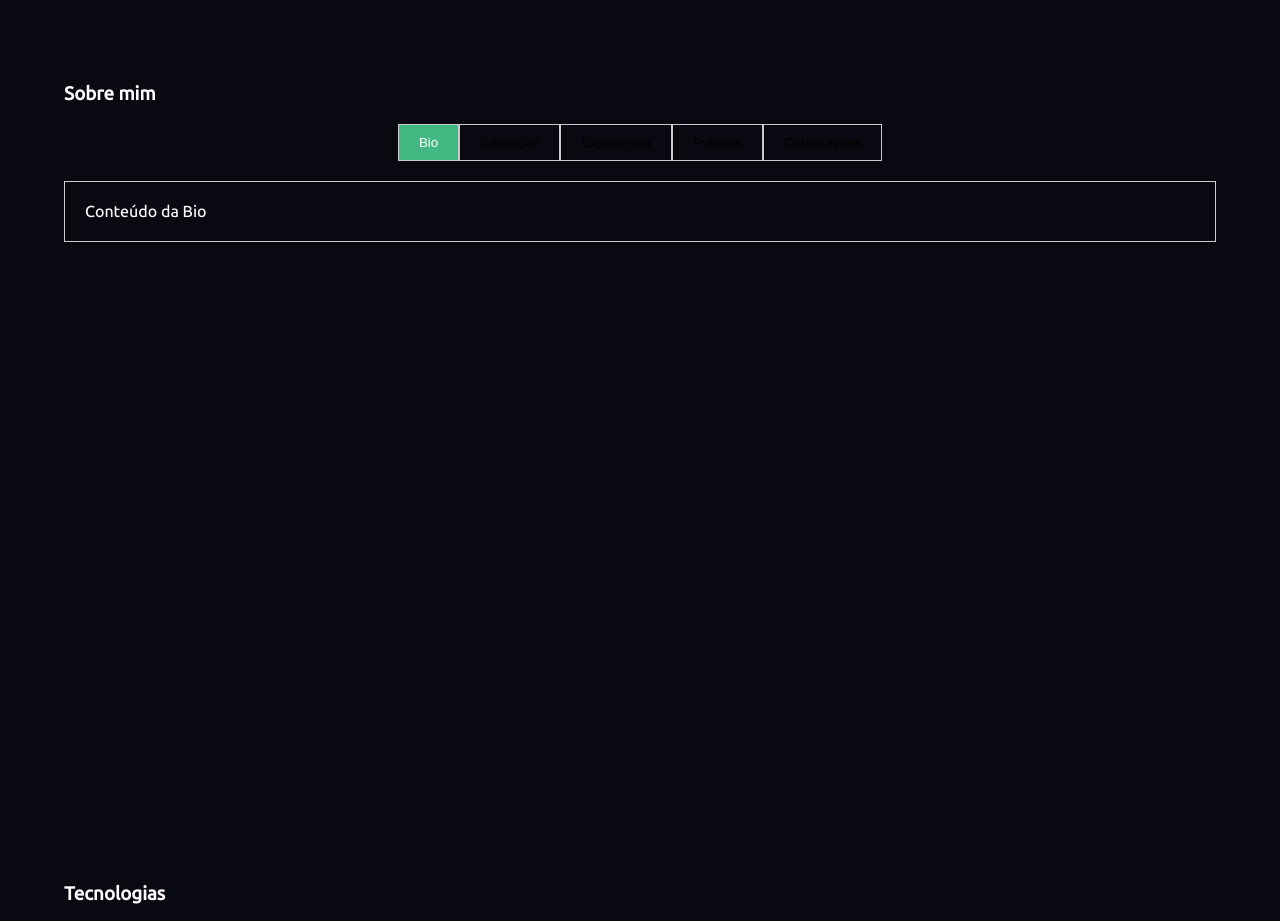
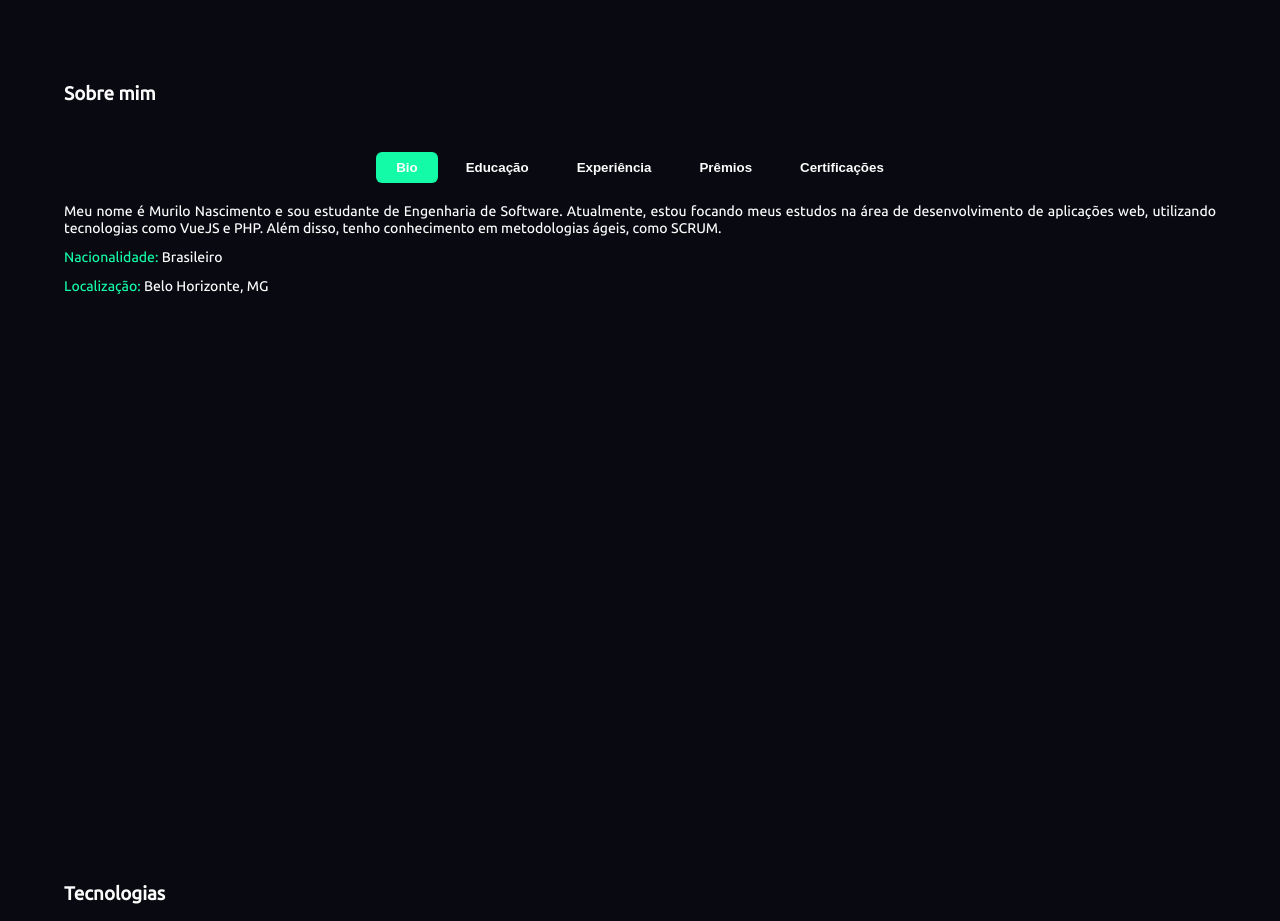
Before and after one commit to murilonicemento/my-portfolio, a Vue app: page / in a window 1280 px wide. Shown: the part 820-1741 px from the top of the page. Built offline with nearby package versions, Linux system fonts and the light colour scheme.

Commit message:
style: stylization content of tabs

```diff
--- a/src/components/TabComponent.vue
+++ b/src/components/TabComponent.vue
@@ -11,8 +11,8 @@ const selectTab = (index: number) => {
 </script>
 
 <template>
-  <div>
-    <div role="group" class="tab-buttons">
+  <div id="tab">
+    <div class="tab-buttons">
       <button
         v-for="(tab, index) in tabs"
         :key="index"
@@ -23,33 +23,175 @@ const selectTab = (index: number) => {
       </button>
     </div>
     <div class="tab-content">
-      <div v-if="selectedTab === 0">Conteúdo da Bio</div>
-      <div v-else-if="selectedTab === 1">Conteúdo da Educação</div>
-      <div v-else-if="selectedTab === 2">Conteúdo da Experiência</div>
-      <div v-else-if="selectedTab === 3">Conteúdo dos Prêmios</div>
-      <div v-else-if="selectedTab === 4">Conteúdo das Certificações</div>
+      <div v-if="selectedTab === 0">
+        <p>
+          Meu nome é Murilo Nascimento e sou estudante de Engenharia de Software. Atualmente, estou
+          focando meus estudos na área de desenvolvimento de aplicações web, utilizando tecnologias
+          como VueJS e PHP. Além disso, tenho conhecimento em metodologias ágeis, como SCRUM.
+        </p>
+        <div id="bio-information">
+          <p><span>Nacionalidade: </span> Brasileiro</p>
+          <p><span>Localização: </span> Belo Horizonte, MG</p>
+        </div>
+      </div>
+      <div v-else-if="selectedTab === 1">
+        <h3>Engenharia de Software</h3>
+        <h4>Estácio de Sá</h4>
+        <p class="education-date">2021 - 2026</p>
+        <p>
+          No curso de Engenharia de Software, adquiri habilidades em Lógica da Programação,
+          Algoritmos, Estruturas de Dados e Desenvolvimento Web, utilizando tecnologias como Vue.js,
+          TypeScript e PHP. Aprendi a definir e analisar requisitos de um sistemas e explorar os
+          paradigmas das linguagens de programação, além de compreender a importância dos sistemas
+          operacionais no desenvolvimento de software.
+        </p>
+        <hr />
+        <h3>CS50</h3>
+        <h4>Harvard</h4>
+        <p class="education-date">2023</p>
+        <p>
+          No curso CS50 da Harvard, obtive uma compreensão profunda de conceitos fundamentais da
+          ciência da computação, incluindo pensamento algorítmico, estruturas de dados, manipulação
+          de dados, desenvolvimento web e segurança cibernética. Aprendi a resolver problemas de
+          forma eficiente, desenvolver programas complexos e explorar diversas tecnologias,
+          preparando-me para desafios na área de tecnologia.
+        </p>
+      </div>
+      <div v-else-if="selectedTab === 2">
+        <h3>Desenvolvedor FullStack Júnior</h3>
+        <h4>Teknisa</h4>
+        <p class="education-date">abr 2024 - momento</p>
+        <ul>
+          <li>Criação de novas telas do sistema;</li>
+          <li>Criação de relatórios BIRT;</li>
+          <li>Implementar novas funcionalidades ao sistema;</li>
+          <li>Auxiliar time na resolução de bugs;</li>
+          <li>
+            Participar de treinamentos e reuniões voltadas para melhoria de produtos e das técnicas
+            de trabalho;
+          </li>
+          <li>
+            Executar teste padrão, resultado e funcionalidade dos sistemas desenvolvidos pela
+            equipe;
+          </li>
+          <li>Auxiliar na documentação dos sistemas;</li>
+          <li>
+            Adaptar conhecimentos de lógica de programação aos padrões de desenvolvimento da Teknisa
+            e aplicá-los na manutenção e melhoria contínua de produtos de software;
+          </li>
+        </ul>
+        <hr />
+        <h3>Estagiário em Desenvolvimento FullStack</h3>
+        <h4>Teknisa</h4>
+        <p class="education-date">jul 2023 - abr 2024</p>
+        <ul>
+          <li>Auxiliar time na resolução de bugs;</li>
+          <li>
+            Participar de treinamentos e reuniões voltadas para melhoria de produtos e das técnicas
+            de trabalho;
+          </li>
+          <li>
+            Executar teste padrão, resultado e funcionalidade dos sistemas desenvolvidos pela
+            equipe;
+          </li>
+          <li>Auxiliar na documentação dos sistemas;</li>
+          <li>
+            Adaptar conhecimentos de lógica de programação aos padrões de desenvolvimento da Teknisa
+            e aplicá-los na manutenção e melhoria contínua de produtos de software;
+          </li>
+        </ul>
+        <hr />
+        <h3>Estagiário em Business Intelligence</h3>
+        <h4>iLean Gestão de Resultados</h4>
+        <p class="education-date">fev 2023 - mar 2023</p>
+        <ul>
+          <li>Desenvolvimento de painéis de visualização de dados em Excel e Power Bi;</li>
+          <li>
+            Desenvolvimento das competências técnicas e comportamentais para as atividades que serão
+            desenvolvidas;
+          </li>
+          <li>Extração, Tratamento e Limpeza de fontes de dados de diversas origens;</li>
+        </ul>
+      </div>
     </div>
   </div>
 </template>
 
 <style scoped lang="css">
+#tab {
+  margin-top: 28px;
+}
+
+#bio-information span {
+  color: var(--color-green);
+}
+
 .tab-buttons {
   display: flex;
   justify-content: center;
+  gap: 8px;
+
   margin-bottom: 20px;
 }
+
 .tab-button {
   background: none;
-  border: 1px solid #ccc;
-  padding: 10px 20px;
+
+  padding: 8px 20px;
+
   cursor: pointer;
+
+  border: none;
+  border-radius: 6px;
+
+  color: var(--color-white);
+  font-weight: 600;
 }
+
+.tab-button:hover {
+  background-color: var(--color-black-hover);
+  transition: 0.4s ease-in;
+}
+
 .tab-button.active {
-  background-color: #42b983;
-  color: white;
+  background-color: var(--color-green);
 }
+
 .tab-content {
-  padding: 20px;
-  border: 1px solid #ccc;
+  text-align: justify;
+}
+
+.tab-content div {
+  display: flex;
+  flex-direction: column;
+  gap: 12px;
+}
+
+.tab-content h3 {
+  font-size: var(--font-size-lg);
+  font-weight: 800;
+}
+
+.tab-content h4 {
+  font-size: var(--font-size-md);
+  font-weight: 600;
+}
+
+.tab-content p,
+.tab-content ul li {
+  font-size: 14px;
+}
+
+.education-date {
+  font-size: 0.8rem;
+  color: var(--color-green);
+}
+
+.tab-content ul {
+  list-style-position: inside;
+}
+
+hr {
+  color: var(--color-pink);
 }
 </style>
```
